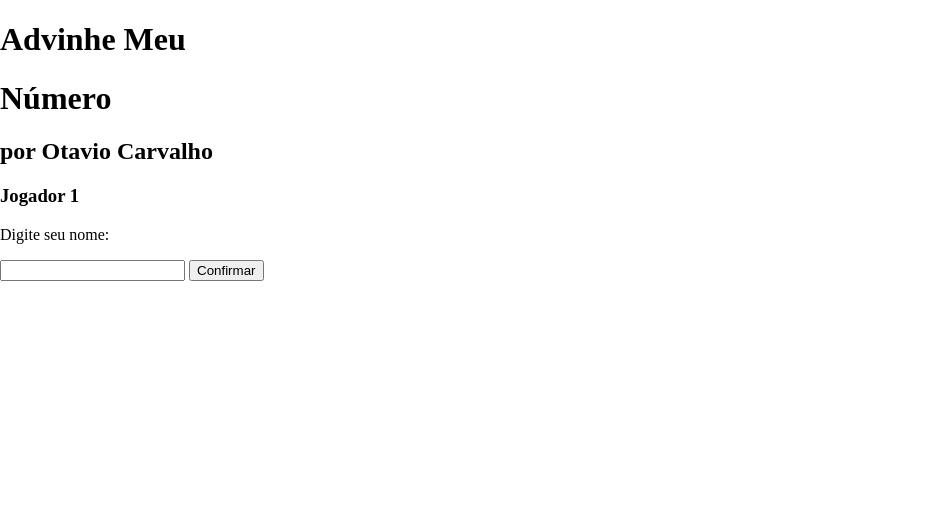
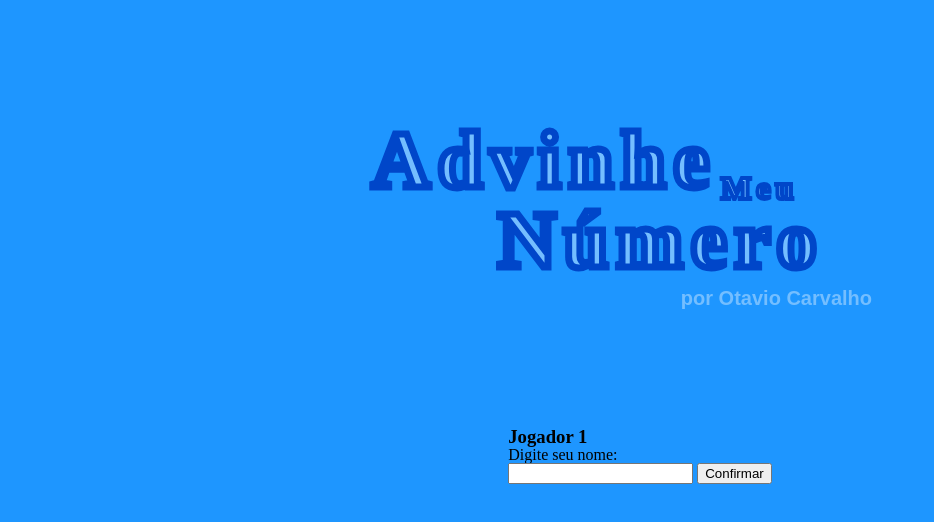
Before and after one commit to otaviocarvalho-dev/Advinhe_Meu_Numero, a plain HTML site: page vsJogador/vsJogador.html in a window 1280 px wide. Shown: the whole page, without its empty margins (0-934 px from the left). Drawn offline with Linux system fonts and the light colour scheme; a web font is replaced by a local one.

Commit message:
Advinhe_Meu_Numero-V3.0
Continuação da criação do estilo CSS do modo de jogo vsJogador do projeto

```diff
--- a/vsJogador/style.css
+++ b/vsJogador/style.css
@@ -3,9 +3,98 @@ html {
 }
 
 body {
+    display: flex;
+    flex-direction: column;
+    justify-content: center;
+    align-items: center;
+
+    height: 100vh;
+    width: 100vw;
+
     margin: 0;
     padding: 0;
+
     font-size: 1.6rem;
+    line-height: 100%;
+
+    background-color: #1e96ff;
+}
+
+h1, h2, h3, h4, p {
+    margin: 0;
+    padding: 0;
+
+    line-height: 100%;
+}
+
+#container_principal {
+    display: flex;
+    flex-direction: column;
+    align-items: center;
+
+    height: 100%;
+    width: 800px;
+
+    margin-top: 120px;
+
+    background-color: #1e96ff;
+}
+
+#titulo_principal {
+    display: flex;
+    flex-direction: column;
+
+    width: 100%;
+
+    margin-bottom: 120px;
+
+    background-color: #1e96ff;
+}
+
+.titulo_principal {
+    position: relative;
+    left: 88px;
+
+    font-family: "Erica One", serif;
+    font-size: 8rem;
+    align-self: self-start;
+    line-height: 100%;
+    letter-spacing: 8px;
+
+    color: #74beff;
+    -webkit-text-stroke: 7px #0046c9;
+}
+
+#titulo_advinhe_meu {
+    position: relative;
+    left: 132px;
+}
+
+#titulo_advinhe_meu span {
+    position: relative;
+    top: 12px;
+    right: 24px;
+    font-size: 3.2rem;
+    line-height: 100%;
+    letter-spacing: 5px;
+
+    -webkit-text-stroke: 4px #0046c9;
+}
+
+#titulo_numero {
+    position: relative;
+    left: 258px;
+
+    margin-bottom: 8px;
+}
+
+.por_OtavioCarvalho {
+    position: relative;
+    right: 168px;
+    font-family: Arial, sans-serif;
+    font-size: 2rem;
+    align-self: self-end;
+    color: #74beff;
 }
 
 .invisivel {
```
